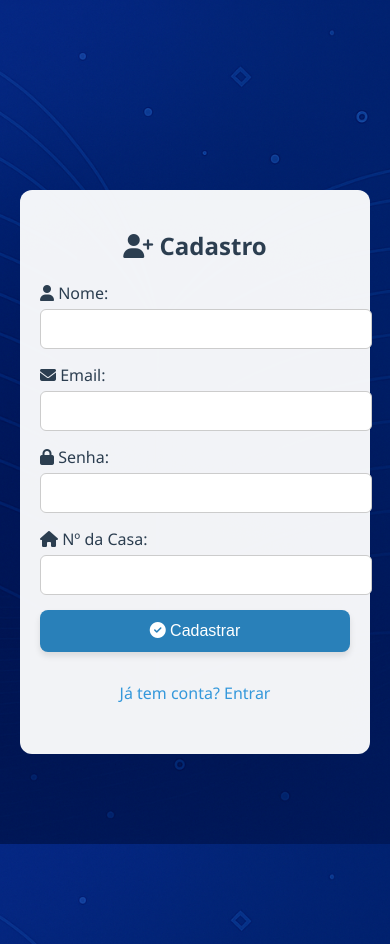
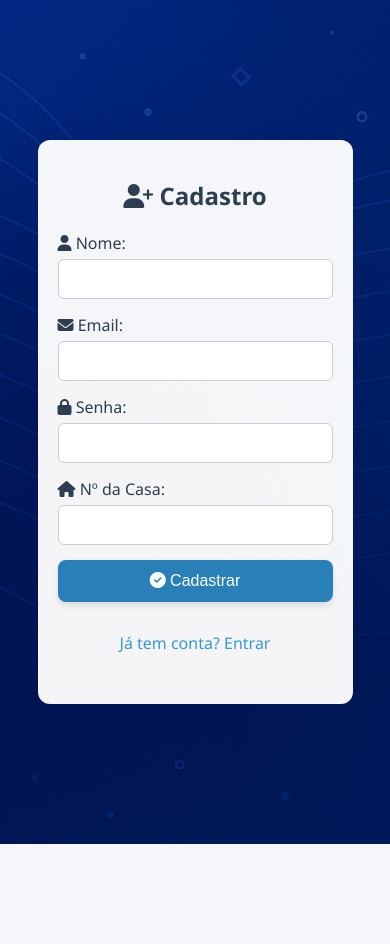
Before and after one commit to NathanpSantos/livro-de-ocorrencias, a Flask app: page /cadastro in a window 390 px wide. After the commit the page ends 844 px from the top, so only its background shows below. Run offline with Flask 3, Linux system fonts and the light colour scheme.

Commit message:
corrige atualizações

```diff
--- a/app/static/style.css
+++ b/app/static/style.css
@@ -4,6 +4,10 @@
     margin: 0;
     padding: 0;
     color: #2c3e50;
+}
+
+html, body {
+    overflow-x: hidden;
 }
 
 .tela-inicial {
@@ -207,14 +211,16 @@
 
 
 .login-box {
-    background-color: rgba(255, 255, 255, 0.95);
-    padding: 30px 40px;
+    width: 100%;
+    max-width: 360px;
+    margin: 0 auto;
+    padding: 25px 20px;
+    background-color: rgba(255, 255, 255, 0.96);
     border-radius: 12px;
     box-shadow: 0 8px 20px rgba(0, 0, 0, 0.08);
-    max-width: 400px;
-    width: 100%;
     text-align: left;
 }
+
 
 .login-box h2 {
     margin-bottom: 20px;
@@ -331,14 +337,19 @@
         width: 100%;
         margin: 8px 0;
         font-size: 16px;
+        padding: 12px 15px;
     }
+
 
 
     .login-box, .welcome-box {
         margin: 20px auto;
         padding: 20px;
         box-shadow: none;
+        max-width: 360px;
+        width: 90%;
     }
+
 
     .ocorrencia {
         font-size: 14px;
@@ -356,3 +367,7 @@
         text-align: center;
     }
 }
+
+* {
+    box-sizing: border-box;
+}
```
